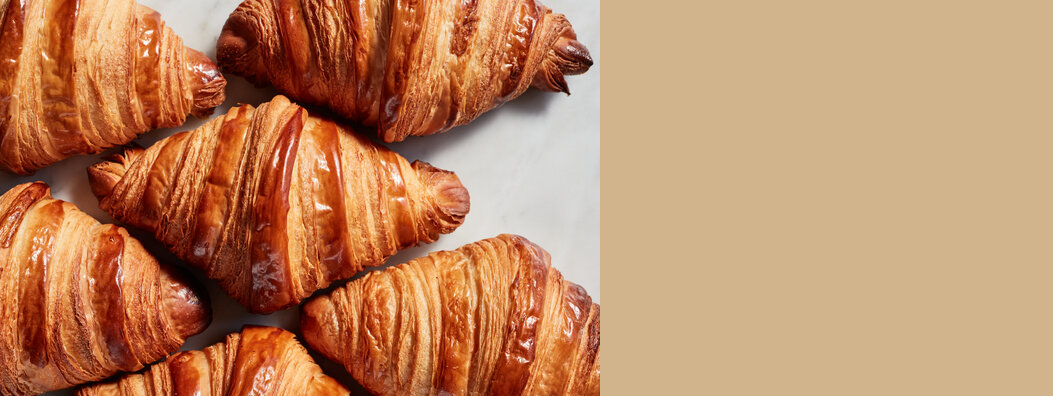
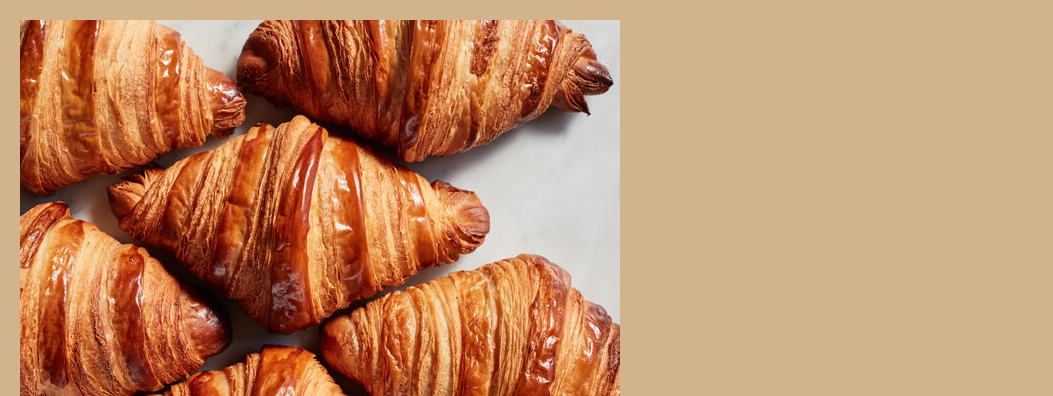
Before and after one commit to sjmoser/croissant, a plain HTML site: page photo.html in a window 1280 px wide. Shown: the top 396 px of the page, without its empty margins (0-1053 px from the left). Drawn offline with nearby package versions, Linux system fonts and the light colour scheme.

Commit message:
another attempt to relocate image on page

```diff
--- a/src/style.css
+++ b/src/style.css
@@ -20,7 +20,7 @@ a:hover {
   color: brown;
 }
 
-.croissant img {
+img {
   max-width: 400px;
   margin-bottom: 20px;
   display: flex;
```
